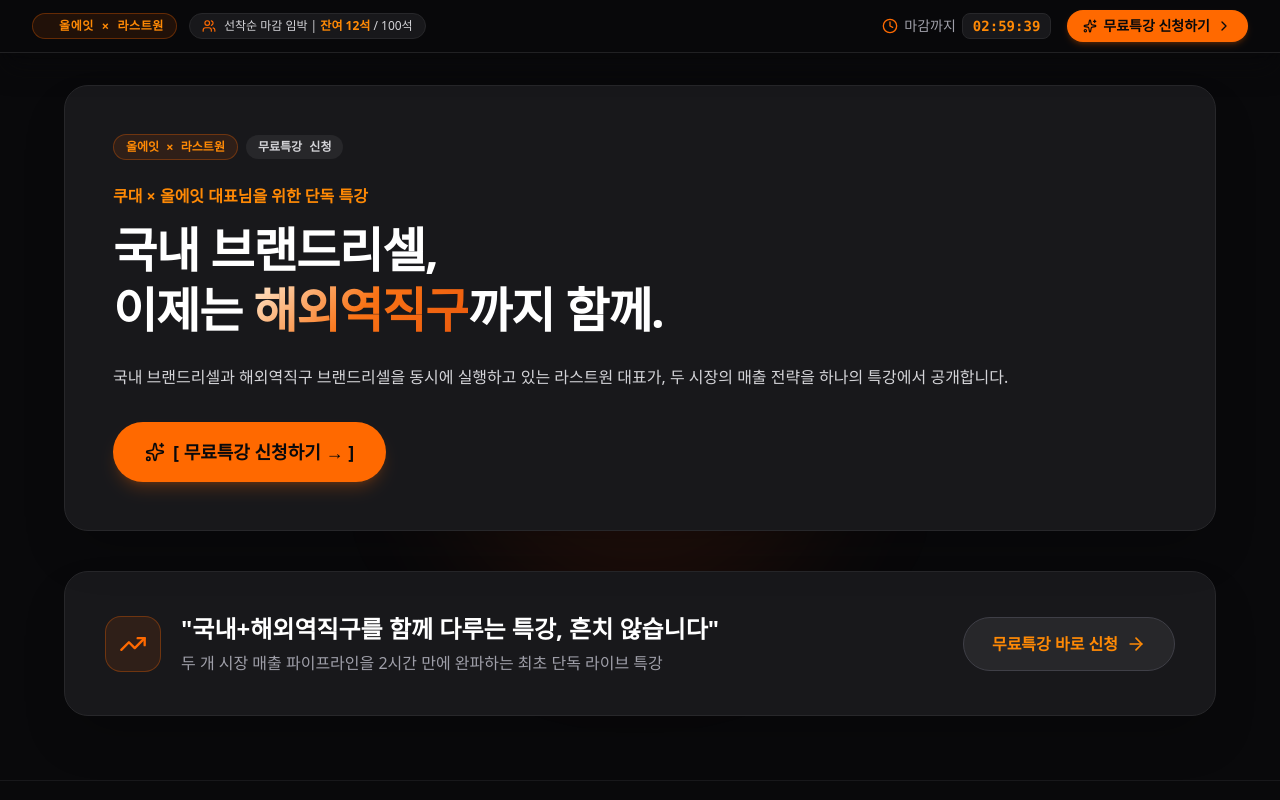
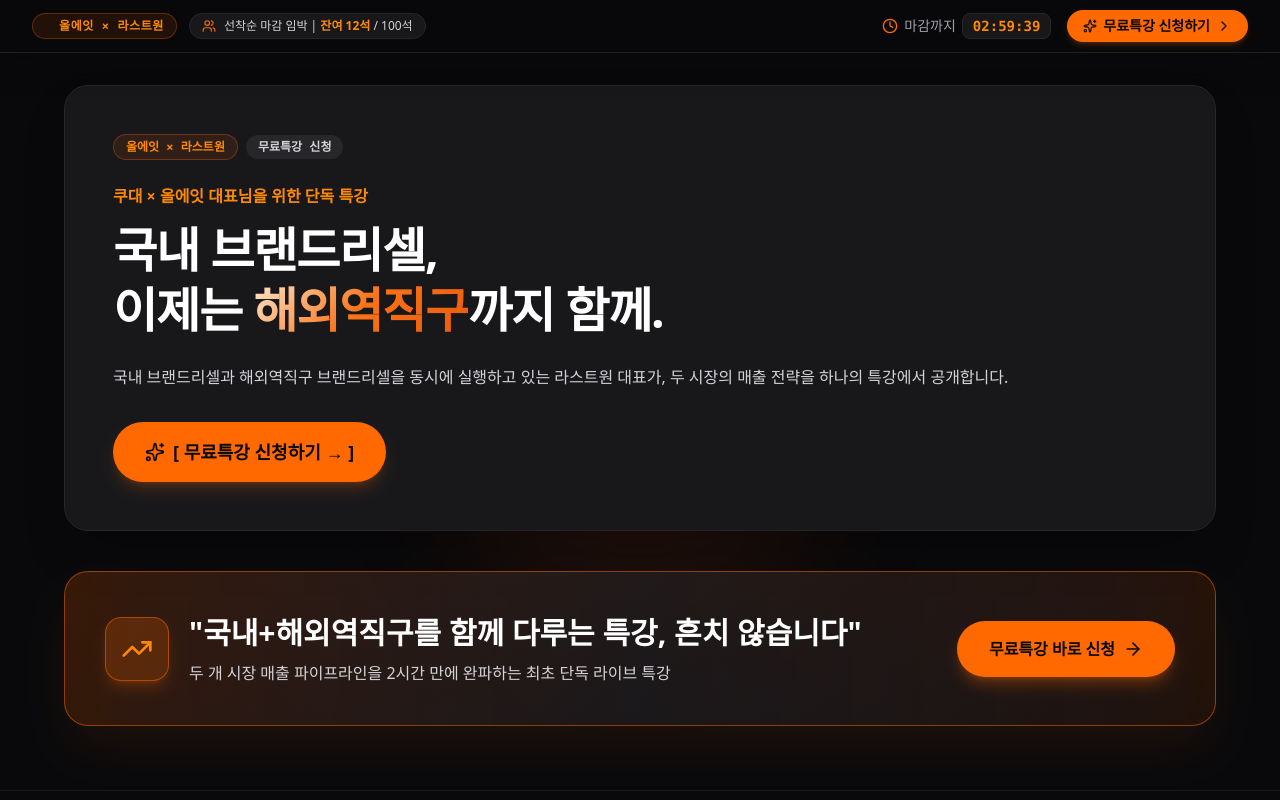
Before and after one commit to kwang-sung/ALL8_PR, a React (Vite) app in the folder lastone/: page / in a window 1280 px wide. Shown: the top 800 px of the page. Built offline with nearby package versions, Linux system fonts and the light colour scheme.

Commit message:
fix(lastone): 서브 히어로 카드 오렌지 테두리·그라디언트·버튼 강조
Co-Authored-By: Claude Sonnet 4.6 <noreply@anthropic.com>

```diff
--- a/lastone/src/components/HeroSection.tsx
+++ b/lastone/src/components/HeroSection.tsx
@@ -63,16 +63,17 @@ export const HeroSection: React.FC<HeroSectionProps> = ({ onApplyClick }) => {
         </div>
 
         {/* Sub Hero Banner */}
-        <div className="p-8 sm:p-10 rounded-3xl bg-zinc-900 border border-zinc-800 shadow-2xl flex flex-col sm:flex-row items-center justify-between gap-6">
-          <div className="flex items-center gap-5 text-left">
-            <div className="w-14 h-14 rounded-2xl bg-orange-500/10 border border-orange-500/30 flex items-center justify-center text-orange-500 shrink-0">
-              <TrendingUp className="w-7 h-7" />
+        <div className="p-8 sm:p-10 rounded-3xl bg-gradient-to-r from-orange-500/15 via-zinc-900 to-orange-500/10 border border-orange-500/50 shadow-2xl shadow-orange-500/10 flex flex-col sm:flex-row items-center justify-between gap-6 relative overflow-hidden">
+          <div className="absolute inset-0 bg-gradient-to-br from-orange-600/5 to-transparent pointer-events-none" />
+          <div className="flex items-center gap-5 text-left relative z-10">
+            <div className="w-16 h-16 rounded-2xl bg-orange-500/20 border border-orange-500/50 flex items-center justify-center text-orange-400 shrink-0 shadow-lg shadow-orange-500/20">
+              <TrendingUp className="w-8 h-8" />
             </div>
-            <div className="space-y-1.5">
-              <h3 className="text-white font-black text-xl sm:text-2xl leading-snug">
+            <div className="space-y-2">
+              <h3 className="text-white font-black text-2xl sm:text-3xl leading-snug">
                 "국내+해외역직구를 함께 다루는 특강, 흔치 않습니다"
               </h3>
-              <p className="text-zinc-400 text-sm sm:text-base">
+              <p className="text-zinc-300 text-sm sm:text-base">
                 두 개 시장 매출 파이프라인을 2시간 만에 완파하는 최초 단독 라이브 특강
               </p>
             </div>
@@ -82,7 +83,7 @@ export const HeroSection: React.FC<HeroSectionProps> = ({ onApplyClick }) => {
             href="https://open.kakao.com/o/gKWnrBDg"
             target="_blank"
             rel="noopener noreferrer"
-            className="px-7 py-3.5 rounded-full bg-zinc-800 hover:bg-zinc-700 text-orange-400 font-bold text-sm sm:text-base border border-zinc-700 transition-all shrink-0 cursor-pointer inline-flex items-center gap-2"
+            className="relative z-10 px-8 py-4 rounded-full bg-orange-500 hover:bg-orange-400 text-zinc-950 font-black text-sm sm:text-base shadow-lg shadow-orange-500/30 transition-all hover:scale-105 active:scale-95 shrink-0 cursor-pointer inline-flex items-center gap-2"
           >
             <span>무료특강 바로 신청</span>
             <ArrowRight className="w-5 h-5" />
```
